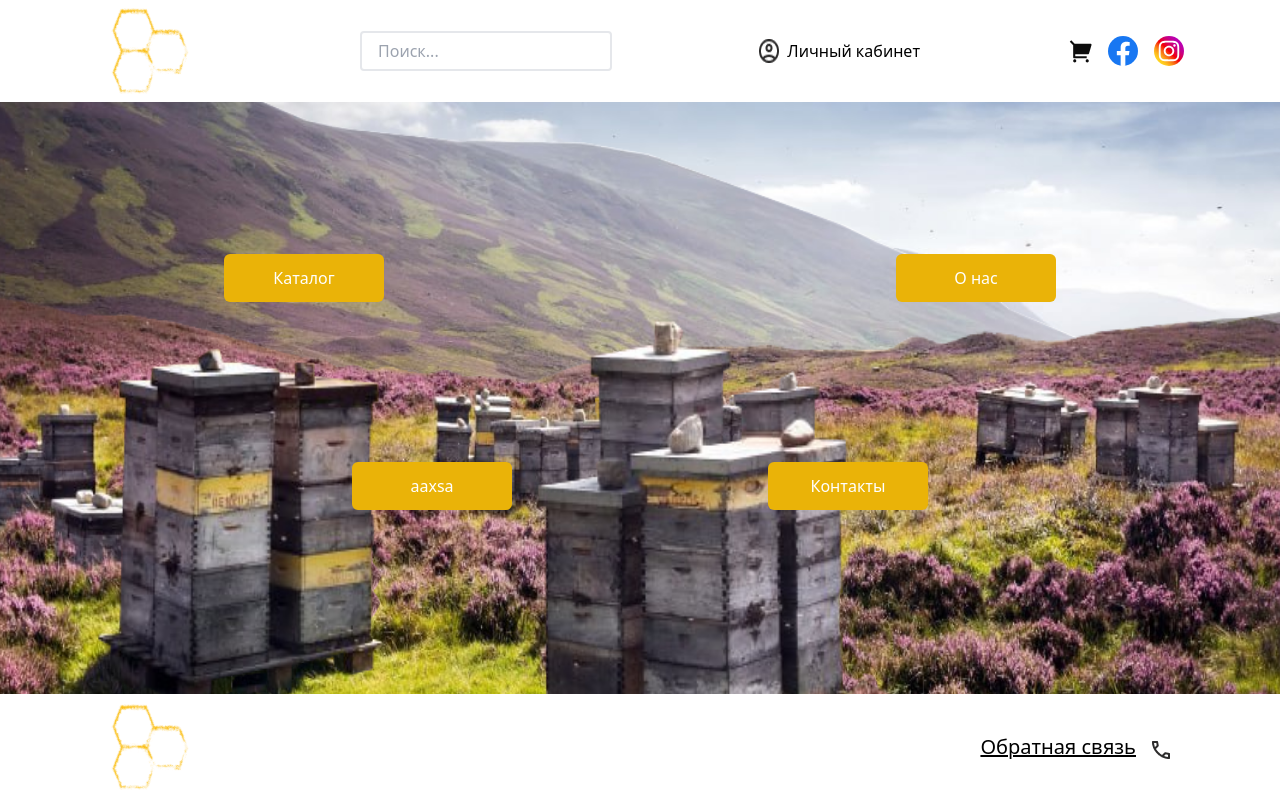
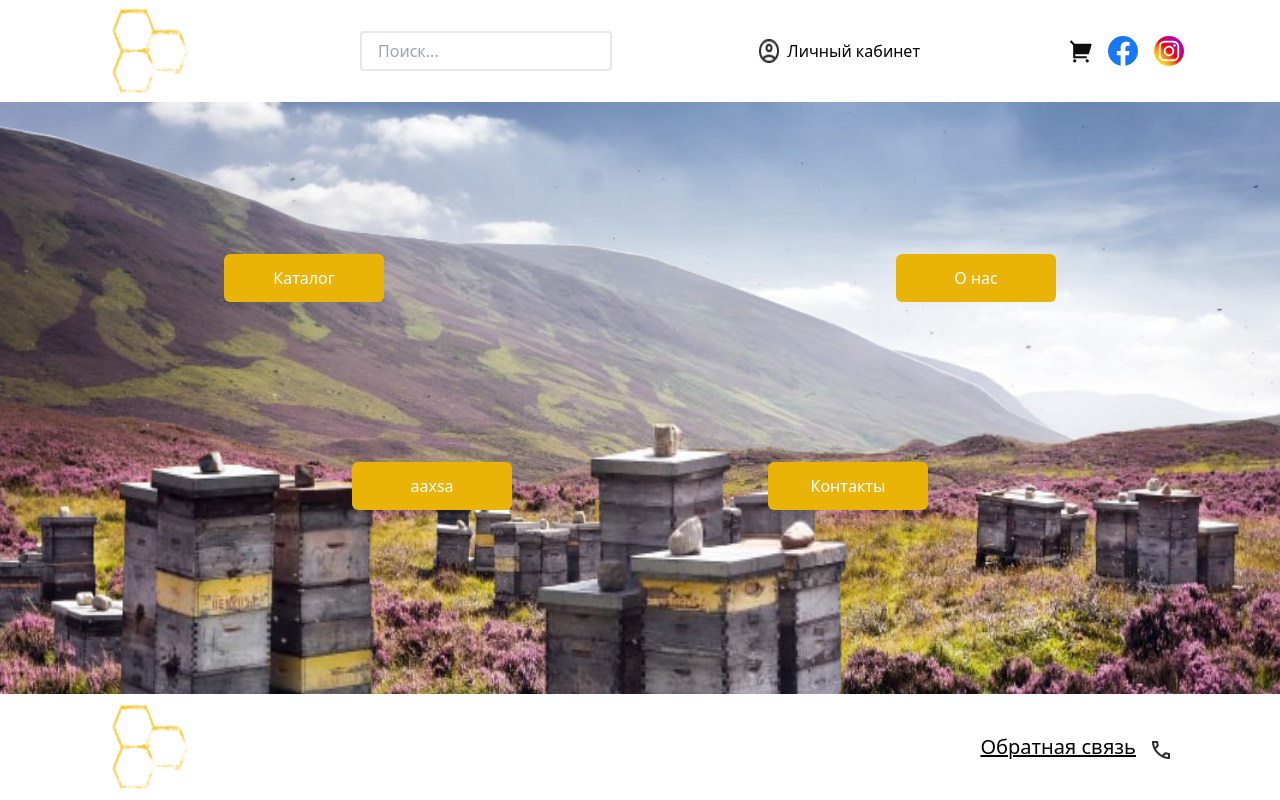
Before and after one commit to Craft-honey-team/E-commerce-vue, a Vue app: page / in a window 1280 px wide. Built offline with nearby package versions, Linux system fonts and the light colour scheme.

Commit message:
need to adjust body size

```diff
--- a/src/views/Home.vue
+++ b/src/views/Home.vue
@@ -1,9 +1,9 @@
 <template>
 
 
-<div @touchmove = "touch" @mousemove = "check" class = "absolute left-0 right-0 top-0 bottom-0 overflow-hidden">
+<div @touchmove = "touch" @mousemove = "check" class = "relative w-screen h-screen overflow-hidden">
 <Layout>
-
+  <div class = "relative h-full">
   <img :style = "{'transform': `translate(${xPos/10}px, ${yPos/10}px)` }" class = "select-none max-w-none w-[120%] h-[56%] absolute left-[-10%] top-[-10%] -z-10" src="../assets/paralax1.png" />
   <img :style = "{'transform': `translate(${xPos/13}px, ${yPos/13}px)` }" class = "select-none max-w-none w-[120%] h-[50%] absolute left-[-10%] top-0 -z-10" src="../assets/paralax2.png" />
   <img :style = "{'transform': `translate(${xPos/24}px, ${yPos/24}px)` }" class = "select-none max-w-none w-[30%] h-[56%] absolute left-[4%] bottom-[40px] z-[-9] max-[800px]:w-[40%]" src="../assets/paralax3a.png" />
@@ -26,7 +26,7 @@
       </div>
     </div>
   </div>
-
+ </div>
  </Layout>
 </div>
 
@@ -68,8 +68,17 @@ export default {
 		},
 		touch(event) {
 
-			this.xPos = (event.touches[0].clientX - window.innerWidth / 1);
-     		this.yPos = (event.touches[0].clientY - window.innerHeight / 1);
+			this.xPos = (event.touches[0].clientX - window.innerWidth * 2);
+     		this.yPos = (event.touches[0].clientY - window.innerHeight * 2);
+
+		}
+
+	},
+	computed: {
+
+		parallaxHeight() {
+
+			return window.innerHeight - (102 * 2)
 
 		}
 
```
